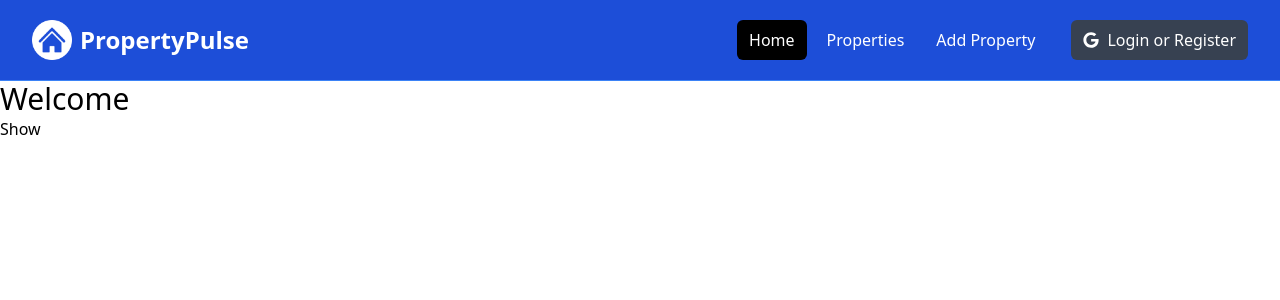
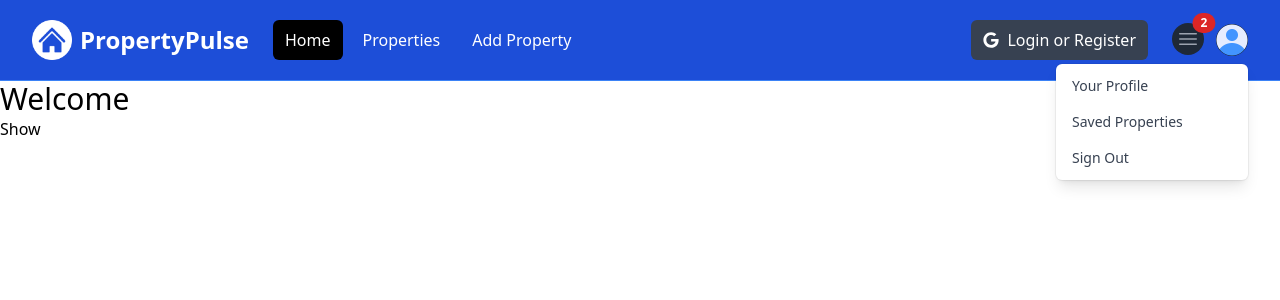
Before and after one commit to IhratPramudya/Property-Plus, a Next.js app: page / in a window 1280 px wide. Shown: the top 300 px of the page. Built offline with nearby package versions, Linux system fonts and the light colour scheme.

Commit message:
Bug on my aria expanded :fix

```diff
--- a/components/Navbar.jsx
+++ b/components/Navbar.jsx
@@ -1,7 +1,7 @@
 'use client';
 import { useState } from 'react';
-import Image from 'next/image';
-import Link from 'next/link';
+import Image from "next/image";
+import Link from "next/link";
 import logo from '@/assets/images/logo-white.png';
 import profileDefault from '@/assets/images/profile.png';
 import { FaGoogle } from 'react-icons/fa';
@@ -13,16 +13,17 @@ const Navbar = () => {
     <nav className="bg-blue-700 border-b border-blue-500">
       <div className="mx-auto max-w-7xl px-2 sm:px-6 lg:px-8">
         <div className="relative flex h-20 items-center justify-between">
-          {/* Mobile Menu Button */}
           <div className="absolute inset-y-0 left-0 flex items-center md:hidden">
+            {/* <!-- Mobile menu button--> */}
             <button
               type="button"
               id="mobile-dropdown-button"
               className="relative inline-flex items-center justify-center rounded-md p-2 text-gray-400 hover:bg-gray-700 hover:text-white focus:outline-none focus:ring-2 focus:ring-inset focus:ring-white"
               aria-controls="mobile-menu"
-              aria-expanded={isMobileMenuOpen.toString()}
+              aria-expanded="true"
               onClick={() => setIsMobileMenuOpen((prev) => !prev)}
             >
+              <span className="absolute -inset-0.5"></span>
               <span className="sr-only">Open main menu</span>
               <svg
                 className="block h-6 w-6"
@@ -41,87 +42,168 @@ const Navbar = () => {
             </button>
           </div>
 
-          {/* Logo */}
-          <div className="flex flex-1 items-center justify-center md:items-stretch md:justify-start">
-            <Link className="flex flex-shrink-0 items-center" href="/">
+          <div
+            className="flex flex-1 items-center justify-center md:items-stretch md:justify-start"
+          >
+            {/* <!-- Logo --> */}
+            <Link className="flex flex-shrink-0 items-center" href="/index.html">
               <Image
-                className="h-10 w-auto"
-                src={logo}
+                className="h-10 w-auto" src={logo}
                 alt="PropertyPulse"
-                width={40}
-                height={40}
               />
-              <span className="hidden md:block text-white text-2xl font-bold ml-2">
-                PropertyPulse
-              </span>
+
+              <span className="hidden md:block text-white text-2xl font-bold ml-2"
+              >PropertyPulse</span
+              >
             </Link>
-          </div>
-
-          {/* Desktop Menu */}
+            {/* <!-- Desktop Menu Hidden below md screens --> */}
             <div className="hidden md:ml-6 md:block">
               <div className="flex space-x-2">
                 <Link
                   href="/"
-                className="text-white bg-black hover:bg-gray-900 rounded-md px-3 py-2"
-              >
-                Home
-              </Link>
+                  className="text-white bg-black hover:bg-gray-900 hover:text-white rounded-md px-3 py-2"
+                >Home</Link>
                 <Link
                   href="/properties"
-                className="text-white hover:bg-gray-900 rounded-md px-3 py-2"
-              >
-                Properties
-              </Link>
+                  className="text-white hover:bg-gray-900 hover:text-white rounded-md px-3 py-2"
+                >Properties</Link>
                 <Link
                   href="/properties/add"
-                className="text-white hover:bg-gray-900 rounded-md px-3 py-2"
-              >
-                Add Property
-              </Link>
+                  className="text-white hover:bg-gray-900 hover:text-white rounded-md px-3 py-2"
+                >Add Property</Link>
+              </div>
             </div>
           </div>
 
-          {/* Right Side */}
+          {/* <!-- Right Side Menu (Logged Out) --> */}
           <div className="hidden md:block md:ml-6">
-            <button className="flex items-center text-white bg-gray-700 hover:bg-gray-900 rounded-md px-3 py-2">
+            <div className="flex items-center">
+              <button
+                className="flex items-center text-white bg-gray-700 hover:bg-gray-900 hover:text-white rounded-md px-3 py-2"
+              >
                 <FaGoogle className="text-white mr-2" />
                 <span>Login or Register</span>
               </button>
             </div>
           </div>
+
+          {/* <!-- Right Side Menu (Logged In) --> */}
+          <div
+            className="absolute inset-y-0 right-0 flex items-center pr-2 md:static md:inset-auto md:ml-6 md:pr-0"
+          >
+            <Link href="/messages" className="relative group">
+              <button
+                type="button"
+                className="relative rounded-full bg-gray-800 p-1 text-gray-400 hover:text-white focus:outline-none focus:ring-2 focus:ring-white focus:ring-offset-2 focus:ring-offset-gray-800"
+              >
+                <span className="absolute -inset-1.5"></span>
+                <span className="sr-only">View notifications</span>
+                <svg
+                  className="block h-6 w-6"
+                  fill="none"
+                  viewBox="0 0 24 24"
+                  strokeWidth="1.5"
+                  stroke="currentColor"
+                  aria-hidden="true"
+                >
+                  <path
+                    strokeLinecap="round"
+                    strokeLinejoin="round"
+                    d="M3.75 6.75h16.5M3.75 12h16.5m-16.5 5.25h16.5"
+                  />
+                </svg>
+              </button>
+              <span
+                className="absolute top-0 right-0 inline-flex items-center justify-center px-2 py-1 text-xs font-bold leading-none text-white transform translate-x-1/2 -translate-y-1/2 bg-red-600 rounded-full"
+              >
+                2
+                {/* <!-- Replace with the actual number of notifications --> */}
+              </span>
+            </Link>
+            {/* <!-- Profile dropdown button --> */}
+            <div className="relative ml-3">
+              <div>
+                <button
+                  type="button"
+                  className="relative flex rounded-full bg-gray-800 text-sm focus:outline-none focus:ring-2 focus:ring-white focus:ring-offset-2 focus:ring-offset-gray-800"
+                  id="user-menu-button"
+                  aria-expanded="false"
+                  aria-haspopup="true"
+                >
+                  <span className="absolute -inset-1.5"></span>
+                  <span className="sr-only">Open user menu</span>
+                  <Image
+                    className="h-8 w-8 rounded-full" src={profileDefault}
+                    alt=""
+                  />
+                </button>
               </div>
 
-      {/* Mobile Menu */}
+              {/* <!-- Profile dropdown --> */}
+              <div
+                id="user-menu"
+                className="absolute right-0 z-10 mt-2 w-48 origin-top-right rounded-md bg-white py-1 shadow-lg ring-1 ring-black ring-opacity-5 focus:outline-none"
+                role="menu"
+                aria-orientation="vertical"
+                aria-labelledby="user-menu-button"
+                tabIndex="-1"
+              >
+                <Link
+                  href="/profile"
+                  className="block px-4 py-2 text-sm text-gray-700"
+                  role="menuitem"
+                  tabIndex="-1"
+                  id="user-menu-item-0"
+                >Your Profile</Link>
+                <Link
+                  href="/properties/save"
+                  className="block px-4 py-2 text-sm text-gray-700"
+                  role="menuitem"
+                  tabIndex="-1"
+                  id="user-menu-item-2"
+                >Saved Properties</Link>
+                <button
+                  className="block px-4 py-2 text-sm text-gray-700"
+                  role="menuitem"
+                  tabIndex="-1"
+                  id="user-menu-item-3"
+                >Sign Out</button>
+              </div>
+            </div>
+          </div>
+        </div>
+      </div>
+
+      {/* <!-- Mobile menu, show/hide based on menu state. --> */}
       {isMobileMenuOpen && (
-        <div className="md:hidden" id="mobile-menu">
+        <div id="mobile-menu">
           <div className="space-y-1 px-2 pb-3 pt-2">
-            <Link
+            <a
               href="/"
               className="bg-gray-900 text-white block rounded-md px-3 py-2 text-base font-medium"
+            >Home</a
             >
-              Home
-            </Link>
-            <Link
+            <a
               href="/properties"
               className="text-gray-300 hover:bg-gray-700 hover:text-white block rounded-md px-3 py-2 text-base font-medium"
+            >Properties</a
             >
-              Properties
-            </Link>
-            <Link
+            <a
               href="/properties/add"
               className="text-gray-300 hover:bg-gray-700 hover:text-white block rounded-md px-3 py-2 text-base font-medium"
+            >Add Property</a
             >
-              Add Property
-            </Link>
-            <button className="flex items-center text-white bg-gray-700 hover:bg-gray-900 rounded-md px-3 py-2 my-4">
-              <FaGoogle className="mr-2" />
+            <button
+              className="flex items-center text-white bg-gray-700 hover:bg-gray-900 hover:text-white rounded-md px-3 py-2 my-4"
+            >
+              <i className="fa-brands fa-google mr-2"></i>
               <span>Login or Register</span>
             </button>
           </div>
         </div>
       )}
     </nav>
-  );
-};
+  )
+}
 
 export default Navbar;
```
Lines whose indentation alone changed are shown as unchanged.
